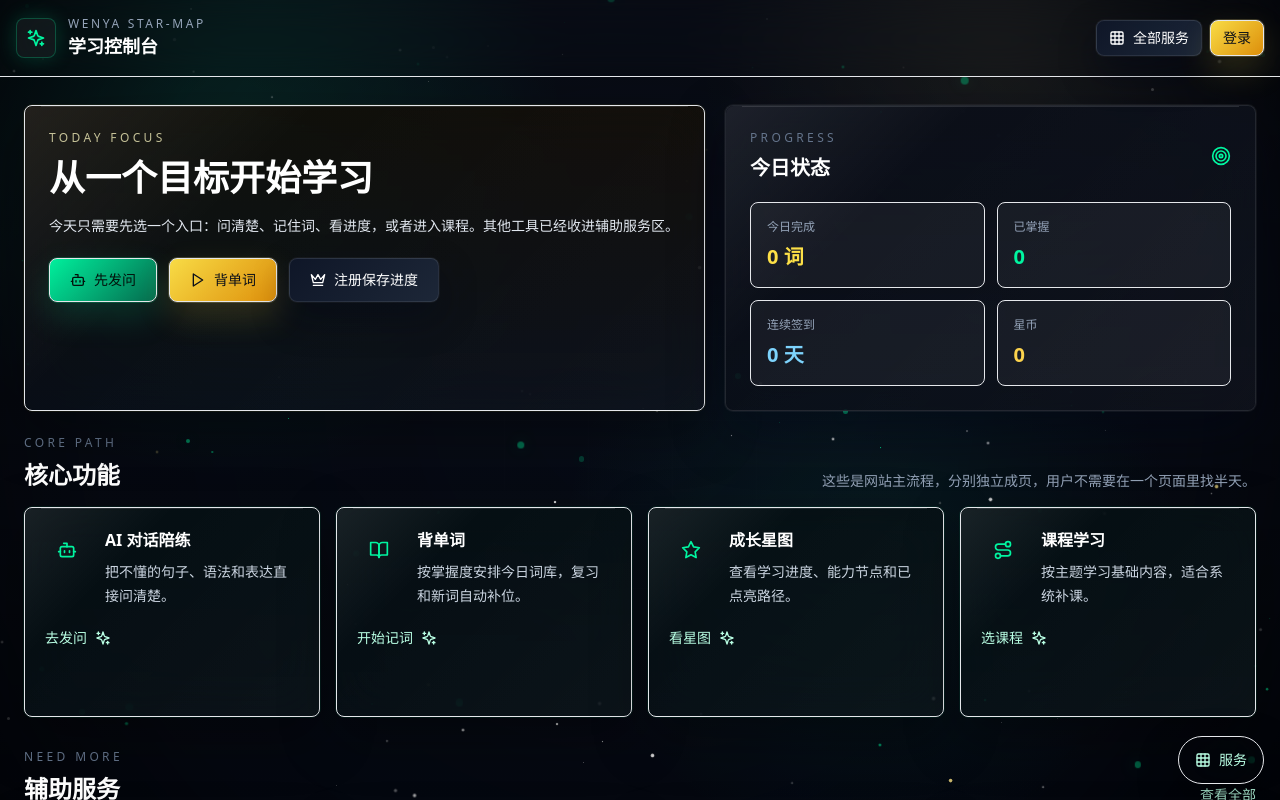
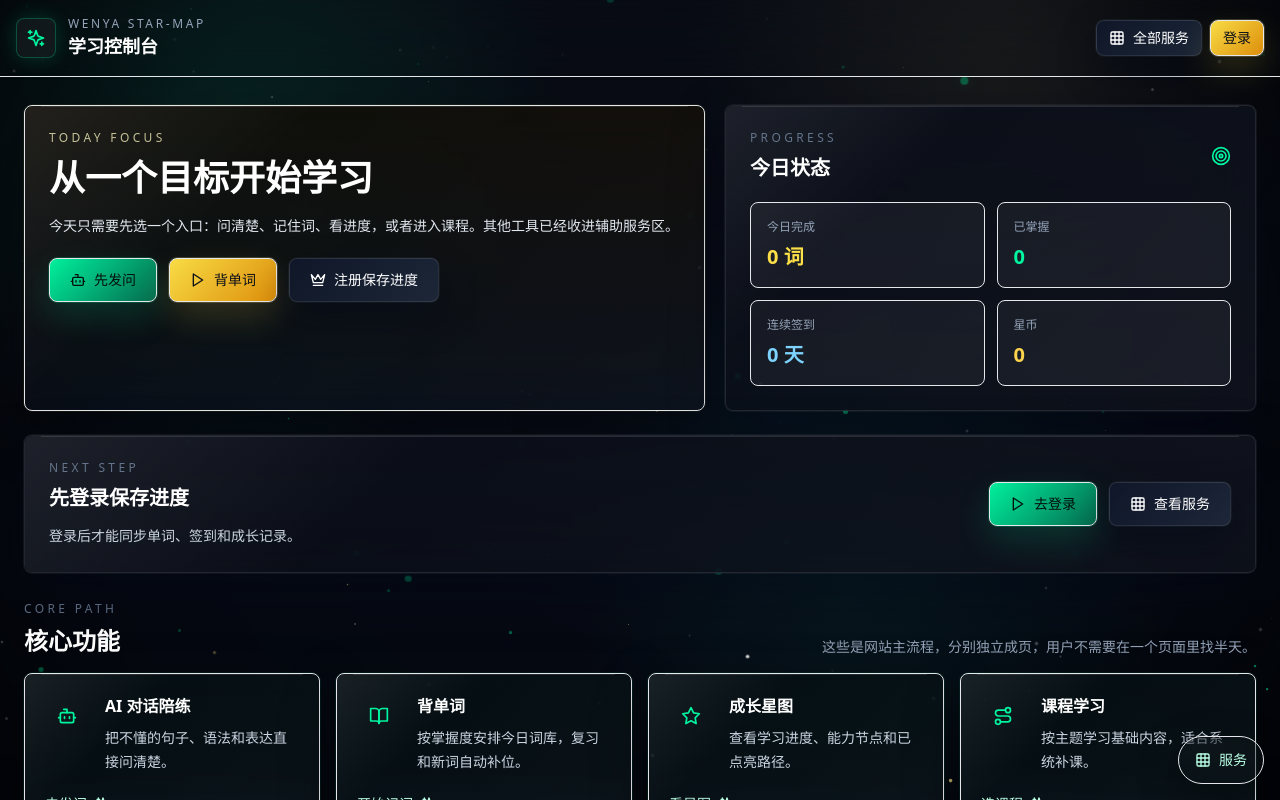
Before and after one commit to yangwei251003/wenya-starmap, a Next.js app: page /dashboard in a window 1280 px wide. Shown: the top 800 px of the page. Built offline with nearby package versions, Linux system fonts and the light colour scheme.

Commit message:
chore: refine dashboard guidance and motion

```diff
--- a/app/dashboard/page.tsx
+++ b/app/dashboard/page.tsx
@@ -114,6 +114,63 @@ export default function DashboardPage() {
     ],
     [todayCompleted, totalMastered, checkinStreak, starCoins]
   )
+
+  const nextStep = useMemo(() => {
+    if (!userData) {
+      return {
+        title: '先登录保存进度',
+        summary: '登录后才能同步单词、签到和成长记录。',
+        primaryHref: '/auth/login',
+        primaryLabel: '去登录',
+        secondaryHref: '/services',
+        secondaryLabel: '查看服务',
+      }
+    }
+
+    if (todayCompleted === 0) {
+      return {
+        title: '先背 10 个词',
+        summary: '今天先完成一组新词，系统会自动补上复习与成长记录。',
+        primaryHref: '/vocab',
+        primaryLabel: '开始背词',
+        secondaryHref: '/chat',
+        secondaryLabel: '先发问',
+      }
+    }
+
+    if (canCheckin) {
+      return {
+        title: '先完成签到',
+        summary: '签到能保持连续节奏，也能顺手领取今天的星币奖励。',
+        primaryHref: '/dashboard',
+        primaryLabel: '立即签到',
+        secondaryHref: '/growth-starmap',
+        secondaryLabel: '看成长',
+      }
+    }
+
+    if (todayCompleted < 20) {
+      return {
+        title: '继续补完今日目标',
+        summary: '再学一组词，今天的学习记录就会更完整。',
+        primaryHref: '/vocab',
+        primaryLabel: '继续背词',
+        secondaryHref: '/growth-starmap',
+        secondaryLabel: '看成长',
+      }
+    }
+
+    return {
+      title: '去看成长星图',
+      summary: '今天已经有学习记录了，下一步适合看看进步和遗忘曲线。',
+      primaryHref: '/growth-starmap',
+      primaryLabel: '查看星图',
+      secondaryHref: '/services',
+      secondaryLabel: '全部服务',
+    }
+  }, [userData, todayCompleted, canCheckin])
+
+  const PrimaryStepIcon = nextStep.primaryLabel === '立即签到' ? Crown : Play
 
   useEffect(() => {
     setMounted(true)
@@ -260,6 +317,39 @@ export default function DashboardPage() {
           </Card>
         </section>
 
+        <section className="mb-7">
+          <Card className="p-6">
+            <div className="flex flex-col gap-4 md:flex-row md:items-center md:justify-between">
+              <div className="max-w-2xl">
+                <p className="text-xs uppercase tracking-[0.28em] text-cosmos-500">Next Step</p>
+                <h2 className="mt-2 text-xl font-semibold text-white">{nextStep.title}</h2>
+                <p className="mt-3 text-sm leading-6 text-cosmos-300">{nextStep.summary}</p>
+              </div>
+              <div className="flex flex-wrap gap-3">
+                {nextStep.primaryLabel === '立即签到' ? (
+                  <Button variant="sprout" onClick={handleCheckin} className="gap-2">
+                    <PrimaryStepIcon className="h-4 w-4" />
+                    {nextStep.primaryLabel}
+                  </Button>
+                ) : (
+                  <Link href={nextStep.primaryHref}>
+                    <Button variant="sprout" className="gap-2">
+                      <PrimaryStepIcon className="h-4 w-4" />
+                      {nextStep.primaryLabel}
+                    </Button>
+                  </Link>
+                )}
+                <Link href={nextStep.secondaryHref}>
+                  <Button variant="cosmos" className="gap-2">
+                    <Grid3X3 className="h-4 w-4" />
+                    {nextStep.secondaryLabel}
+                  </Button>
+                </Link>
+              </div>
+            </div>
+          </Card>
+        </section>
+
         <section className="mb-8">
           <div className="mb-4 flex items-end justify-between gap-3">
             <div>
--- a/components/ui/StarryBackground.tsx
+++ b/components/ui/StarryBackground.tsx
@@ -1,6 +1,7 @@
 'use client'
 
 import { useEffect, useState } from 'react'
+import { useReducedMotion } from 'framer-motion'
 
 interface Star {
   id: number
@@ -35,6 +36,7 @@ interface Sparkle {
 }
 
 export function StarryBackground() {
+  const reducedMotion = useReducedMotion()
   const [stars, setStars] = useState<Star[]>([])
   const [sparkles, setSparkles] = useState<Sparkle[]>([])
   const [meteors, setMeteors] = useState<Meteor[]>([])
@@ -42,8 +44,8 @@ export function StarryBackground() {
   useEffect(() => {
     const createField = () => {
       const isSmallScreen = window.innerWidth < 768
-      const starCount = isSmallScreen ? 88 : 168
-      const sparkleCount = isSmallScreen ? 18 : 34
+      const starCount = reducedMotion ? (isSmallScreen ? 28 : 44) : isSmallScreen ? 88 : 168
+      const sparkleCount = reducedMotion ? 0 : isSmallScreen ? 18 : 34
       const palette = [
         { color: '#ffffff', glow: 'rgba(255, 255, 255, 0.42)', weight: 0.64 },
         { color: '#00F5A0', glow: 'rgba(0, 245, 160, 0.46)', weight: 0.26 },
@@ -97,7 +99,9 @@ export function StarryBackground() {
     createField()
     window.addEventListener('resize', createField)
 
-    const meteorInterval = setInterval(() => {
+    const meteorInterval = reducedMotion
+      ? null
+      : setInterval(() => {
           const newMeteor: Meteor = {
             id: Date.now(),
             x: Math.random() * 82,
@@ -111,9 +115,9 @@ export function StarryBackground() {
 
     return () => {
       window.removeEventListener('resize', createField)
-      clearInterval(meteorInterval)
+      if (meteorInterval) clearInterval(meteorInterval)
     }
-  }, [])
+  }, [reducedMotion])
 
   return (
     <div className="fixed inset-0 overflow-hidden pointer-events-none bg-[#0B0F19]" style={{ zIndex: -1 }}>
@@ -140,7 +144,7 @@ export function StarryBackground() {
       />
 
       {/* Aceternity Sparkles 风格的薄荷星尘前景 */}
-      {sparkles.map(sparkle => (
+      {!reducedMotion && sparkles.map(sparkle => (
         <span
           key={sparkle.id}
           className="absolute rounded-full bg-[#00F5A0] animate-float-particle"
@@ -162,7 +166,7 @@ export function StarryBackground() {
       {stars.map(star => (
         <span
           key={star.id}
-          className="absolute rounded-full animate-twinkle"
+          className={`absolute rounded-full ${reducedMotion ? '' : 'animate-twinkle'}`}
           style={{
             left: `${star.x}%`,
             top: `${star.y}%`,
@@ -170,8 +174,8 @@ export function StarryBackground() {
             height: `${star.size}px`,
             backgroundColor: star.color,
             opacity: star.opacity,
-            animationDuration: `${star.animationDuration}s`,
-            animationDelay: `${star.animationDelay}s`,
+            animationDuration: reducedMotion ? undefined : `${star.animationDuration}s`,
+            animationDelay: reducedMotion ? undefined : `${star.animationDelay}s`,
             transform: `translate3d(${star.drift}px, 0, 0)`,
             boxShadow: `0 0 ${star.size * 6}px ${star.glow}`,
           }}
@@ -179,7 +183,7 @@ export function StarryBackground() {
       ))}
 
       {/* 克制的薄荷流星 */}
-      {meteors.map(meteor => (
+      {!reducedMotion && meteors.map(meteor => (
         <div
           key={meteor.id}
           className="absolute animate-meteor"
```
Lines whose indentation alone changed are shown as unchanged.
